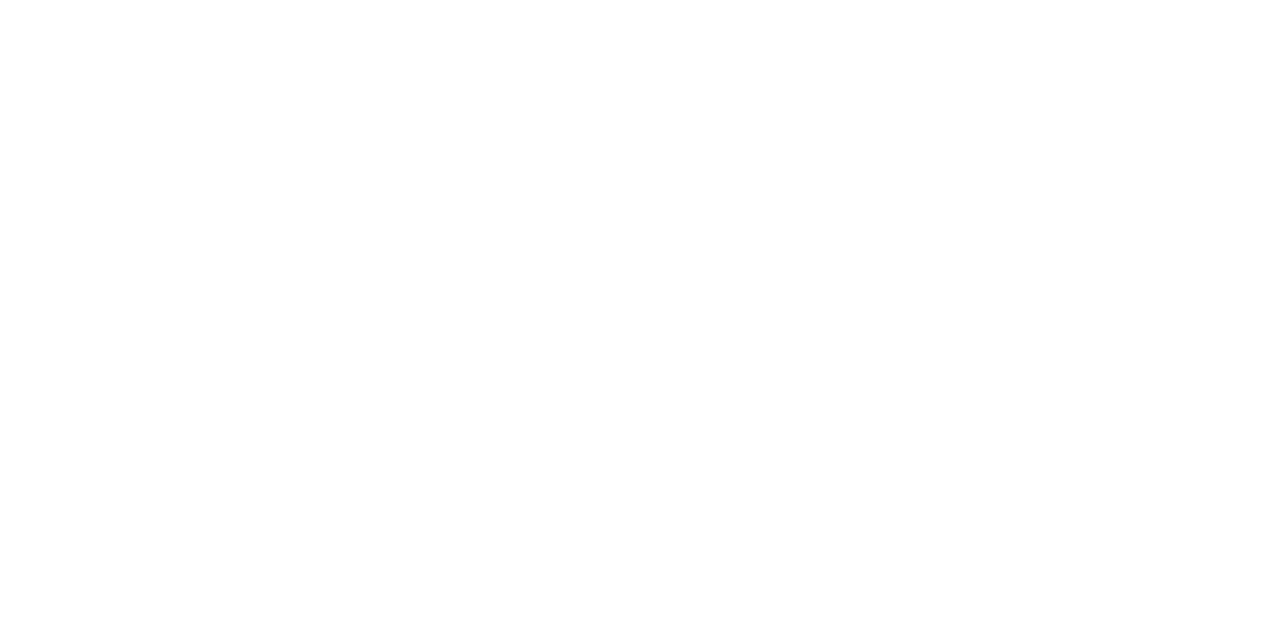
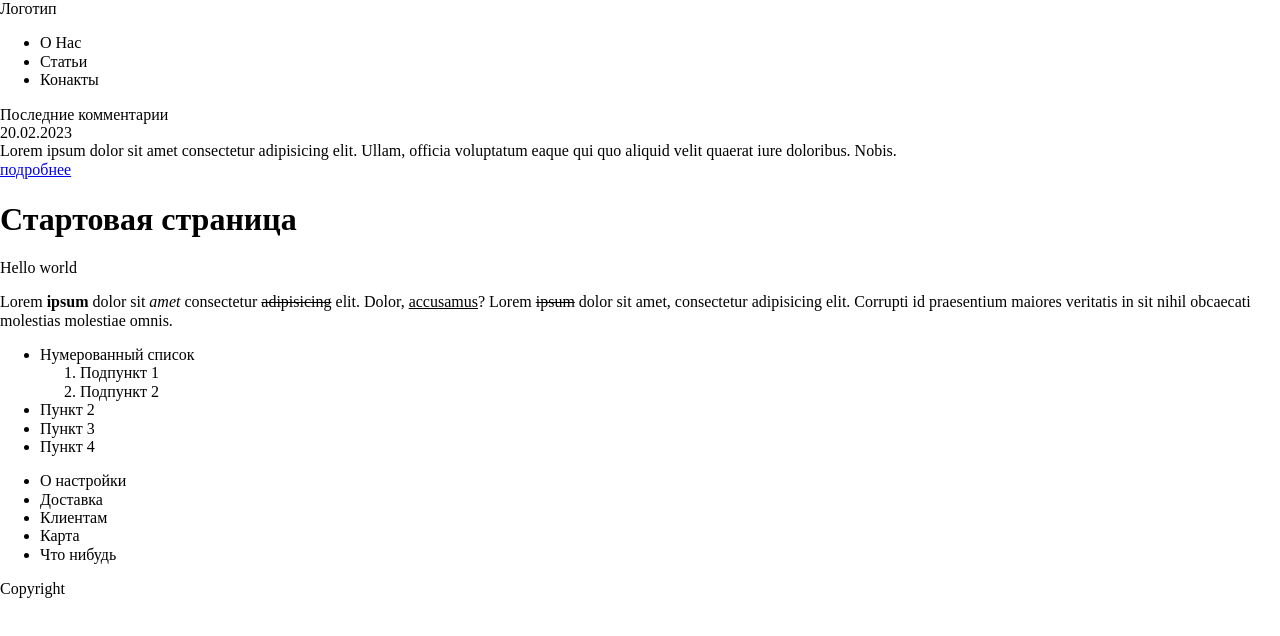
Before and after one commit to Keratry/html-landing, a plain HTML site: page index.html in a window 1280 px wide. Drawn offline with Linux system fonts and the light colour scheme.

Commit message:
Добавление рыбы

```diff
--- a/index.html
+++ b/index.html
@@ -1,5 +1,6 @@
 <!DOCTYPE html>
 <html lang="en">
+
 <head>
     <meta charset="UTF-8">
     <meta name="viewport" content="width=device-width, initial-scale=1.0">
@@ -7,10 +8,65 @@
     <link rel="stylesheet" href="css/style.css">
     <title>Landing Page</title>
 </head>
+
 <body>
-
+    <header>
+        <a class="logo">Логотип</a>
+        <nav>
+            <ul>
+                <li>О Нас</li>
+                <li>Статьи</li>
+                <li>Конакты</li>
+            </ul>
+        </nav>
+    </header>
+    <div>
+        <aside>
+            <section>
+                <div>Последние комментарии</div>
+                <span>20.02.2023</span>
+                <div>Lorem ipsum dolor sit amet consectetur adipisicing elit. Ullam, officia voluptatum eaque qui quo
+                    aliquid velit quaerat iure doloribus. Nobis.</div>
+                <a href="#">подробнее</a>
+            </section>
+        </aside>
+        <main>
+            <h1>Стартовая страница</h1>
+            <p>Hello <span>world</span></p>
+            <p>
+                Lorem <b>ipsum</b> dolor sit <i>amet</i> consectetur <del>adipisicing</del> elit. Dolor,
+                <u>accusamus</u>?
+                Lorem <s>ipsum</s> dolor sit amet, consectetur adipisicing elit. Corrupti id praesentium maiores
+                veritatis in
+                sit nihil obcaecati molestias molestiae omnis.
+            </p>
+            <ul>
+                <li class="item_1">
+                    Нумерованный список
+                    <ol>
+                        <li>Подпункт 1</li>
+                        <li>Подпункт 2</li>
+                    </ol>
+                </li>
+                <li class="item_2">Пункт 2</li>
+                <li class="item_3">Пункт 3</li>
+                <li class="item_4">Пункт 4</li>
+            </ul>
+        </main>
+    </div>
+<footer>
+    <ul>
+        <li>О настройки</li>
+        <li>Доставка</li>
+        <li>Клиентам</li>
+        <li>Карта</li>
+        <li>Что нибудь</li>
+    </ul>
+    <div>Copyright</div>
+</footer>
 
 
     <script src="js/main.js"></script>
 </body>
+
 </html>
```
